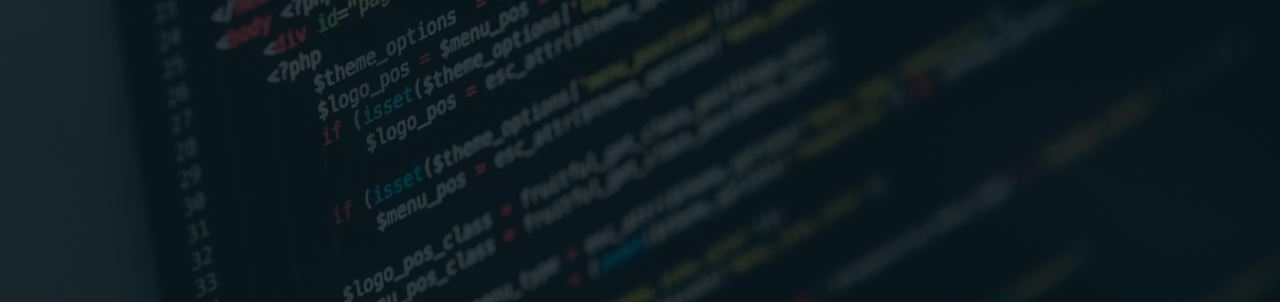
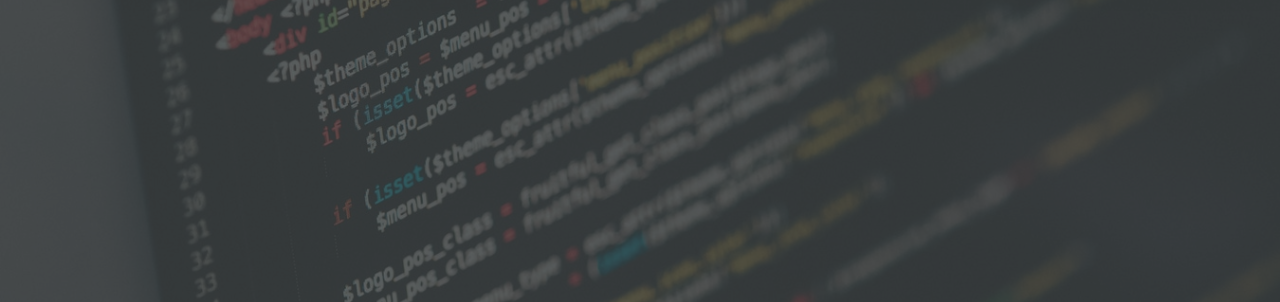
Before and after one commit to reinisk22/reinis_portfolio, a website: page dist/index.html in a window 1280 px wide. Shown: the part 498-800 px from the top of the page. Drawn offline with Linux system fonts and the light colour scheme.

```diff
--- a/scss/_config.scss
+++ b/scss/_config.scss
@@ -1,4 +1,4 @@
-$primary-color: rgb(3, 19, 26);
+$primary-color: rgb(58, 63, 63);
 $secondary-color: rgb(14, 162, 221);
 $show-home-image: true;
 $home-image: url('../img/bg-image.jpg');
```
Also changed, not shown: dist/css/main.css, dist/index.html, dist/work.html.
